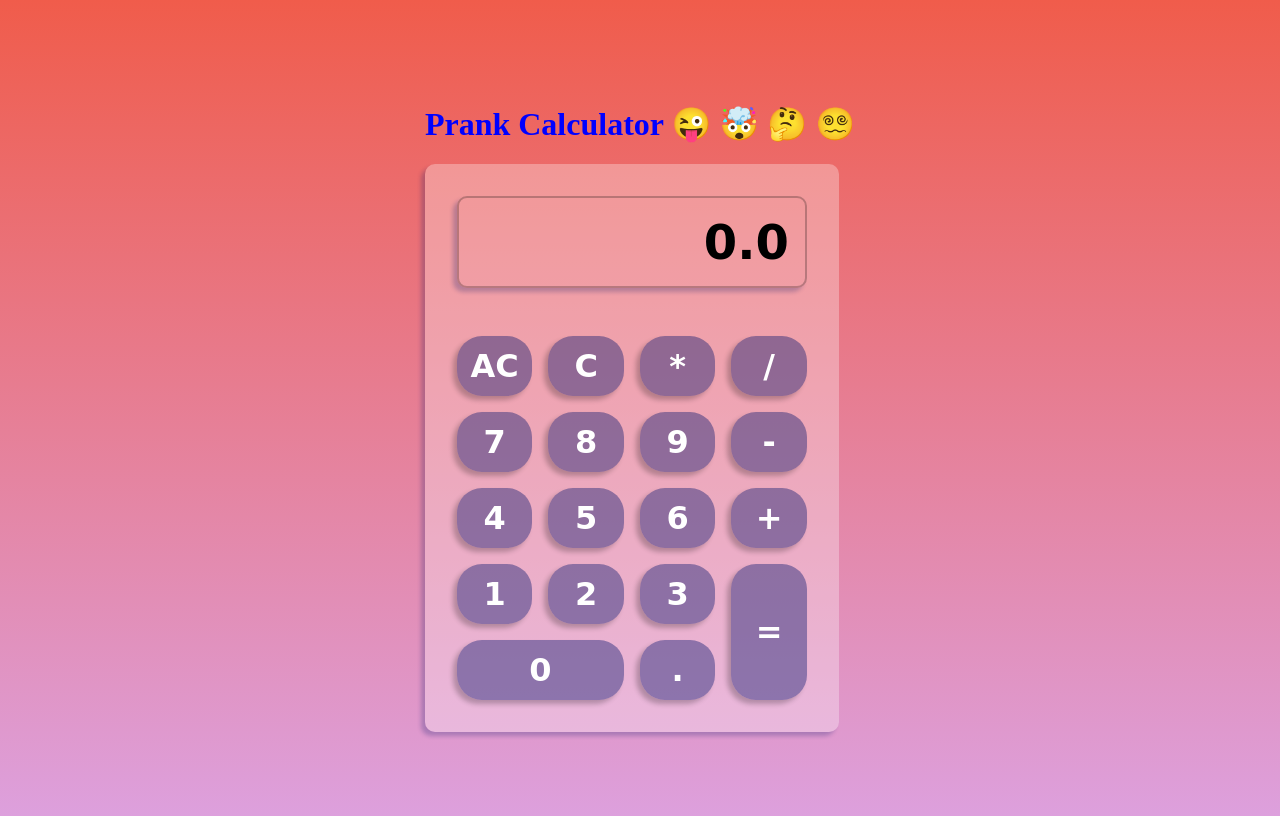
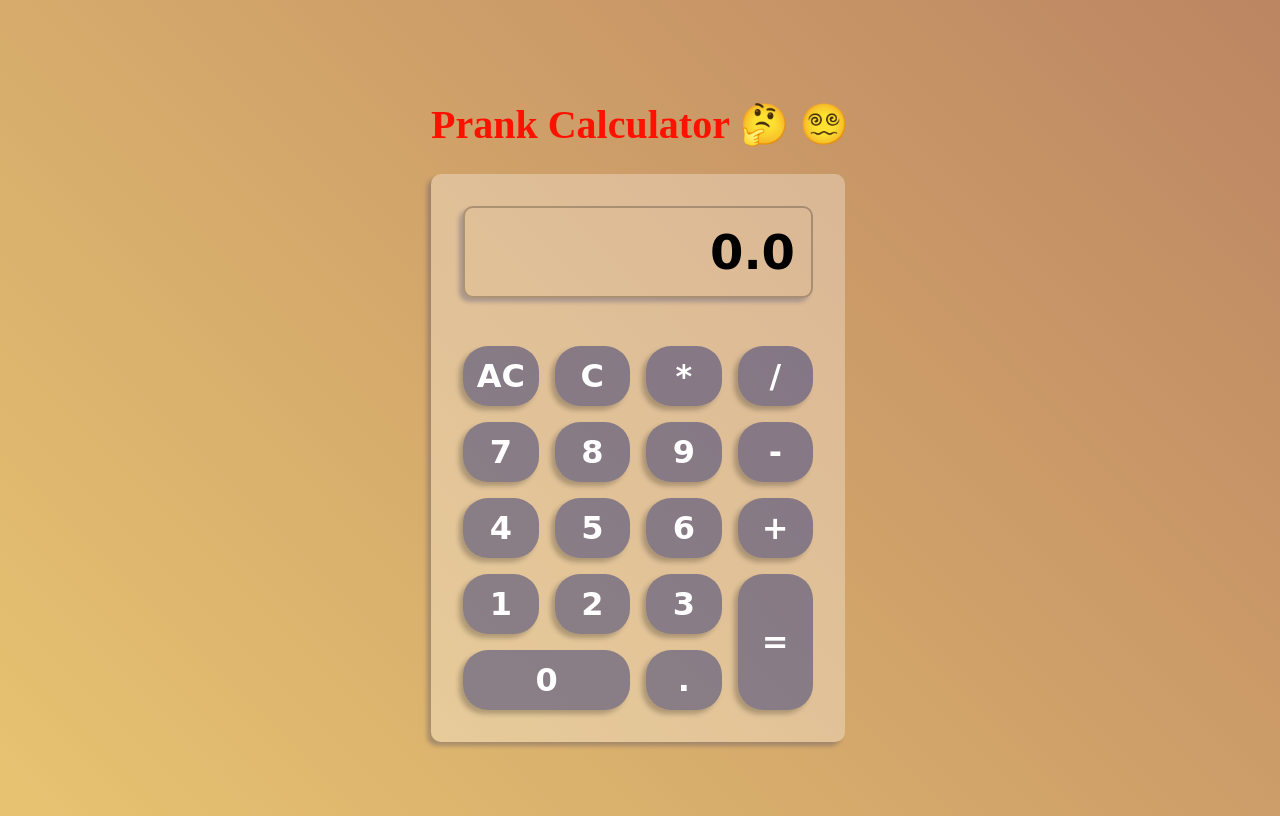
Before and after one commit to Krishsth47/prank-calculator, a plain HTML site: page index.html in a window 1280 px wide. Drawn offline with Linux system fonts and the light colour scheme.

Commit message:
css adjustment

```diff
--- a/index.html
+++ b/index.html
@@ -10,8 +10,8 @@
   <body>
     <div class="wrapper">
       <!-- <h1>Prank Calculator 😜😜😜</h1> -->
-      <h1 style="text-align: center; color: blue">
-        Prank Calculator 😜 🤯 🤔 😵‍💫
+      <h1 style="text-align: center; color: rgb(255, 17, 0); font-size: 2.5rem">
+        Prank Calculator 🤔 😵‍💫
       </h1>
 
       <div class="mainParent">
@@ -23,7 +23,8 @@
 
         <div class="items">
           <button class="clear">AC</button>
-          <button class="clean">C</button> <button class="divide">/</button>
+          <button class="clean">C</button>
+          <button class="divide">/</button>
           <button class="multi">*</button>
           <button class="plus">+</button>
           <button class="minus">-</button>
--- a/style.css
+++ b/style.css
@@ -1,5 +1,9 @@
 body {
-  background: linear-gradient(180deg, rgb(240, 92, 75), plum);
+  background: linear-gradient(
+    45deg,
+    rgba(224, 179, 74, 0.784),
+    rgba(164, 89, 42, 0.733)
+  );
   min-height: 100vh;
 
   display: flex;
```
